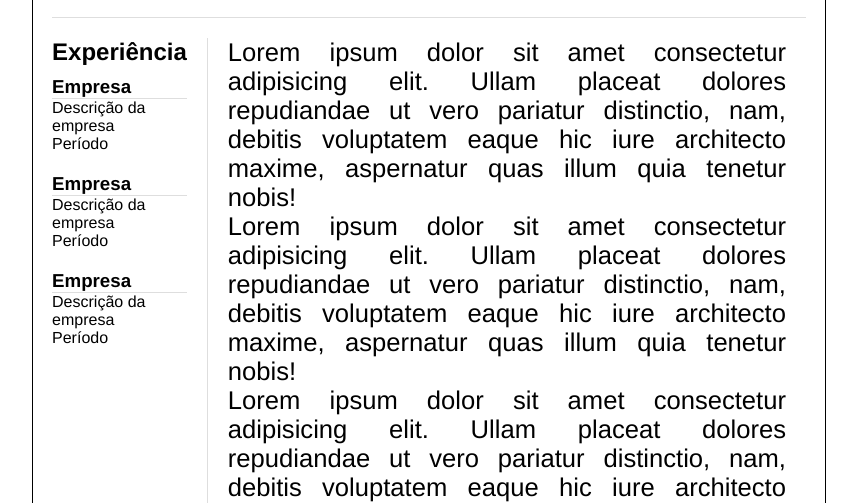
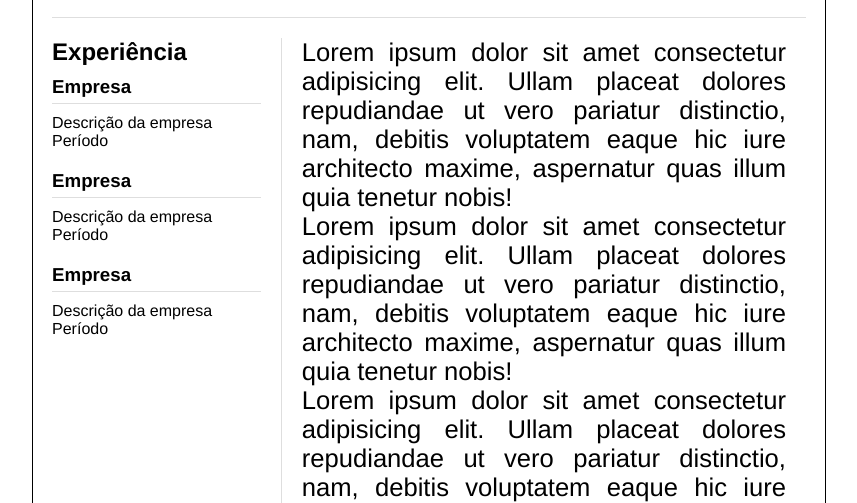
Before and after one commit to JeffDoni/curriculo-generation, a website: page index.html in a window 1280 px wide. Shown: the part 297-800 px from the top of the page, without its empty margins (211-1068 px from the left). Drawn offline with nearby package versions, Linux system fonts and the light colour scheme.

Commit message:
fix: add with layout template default

```diff
--- a/assets/css/_default_model.css
+++ b/assets/css/_default_model.css
@@ -45,11 +45,17 @@
   height: 100%;
 }
 
+#sidebar {
+  display: flex;
+  flex-direction: column;
+  justify-content: flex-start;
+  align-items: center;
+  width: 40%;
+}
+
 #experiencia-card {
   display: flex;
   flex-direction: column;
-  justify-content: center;
-  align-items: center;
   width: 100%;
   padding-right:20px;
 }
@@ -60,6 +66,8 @@
 
 #experiencia-card h3 {
   border-bottom: 1px solid var(--background-color-gray);
+  padding-bottom: 5px;
+  margin-bottom: 10px;
 }
 
 #experiencia-card p:last-child {
@@ -71,6 +79,7 @@
   flex-direction: column;
   justify-content: center;
   padding: 0 20px;
+  width: 90%;
 }
 
 #content p {
```
